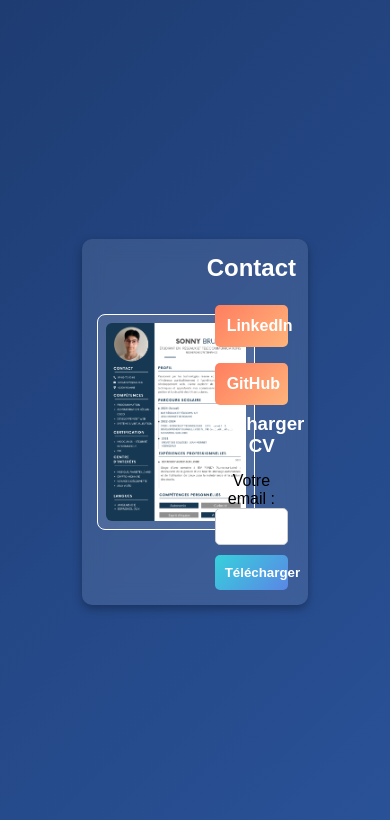
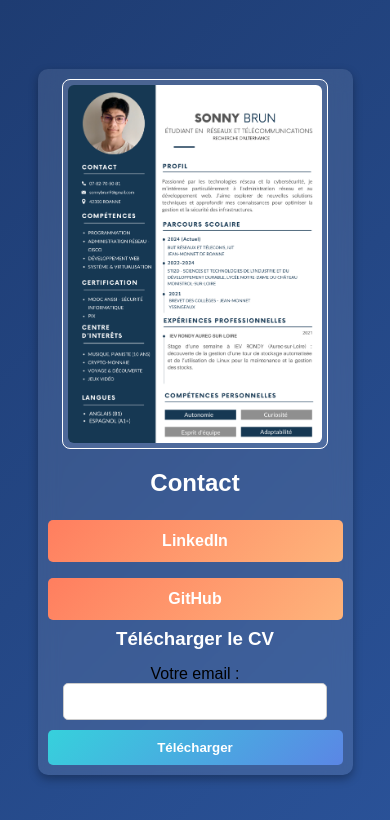
Before and after one commit to sonnybn/cv, a plain HTML site: page index.html in a window 390 px wide. Drawn offline with Linux system fonts and the light colour scheme.

Commit message:
Update style.css

```diff
--- a/style.css
+++ b/style.css
@@ -9,18 +9,20 @@ body {
     display: flex;
     justify-content: center;
     align-items: center;
-    height: 100vh;
+    min-height: 100vh;
     background: linear-gradient(135deg, #1e3c72, #2a5298);
+    padding: 20px; /* Pour éviter que le contenu touche les bords sur mobile */
 }
 
 .container {
     display: flex;
+    flex-wrap: wrap; /* Permet au contenu de passer en colonne sur petit écran */
     justify-content: space-between;
     align-items: center;
-    width: 58%;  /* Réduction de la largeur du cadre blanc */
+    width: 58%;
     max-width: 850px;
     background: rgba(255, 255, 255, 0.1);
-    padding: 15px; /* Moins d’espace autour */
+    padding: 15px;
     border-radius: 10px;
     backdrop-filter: blur(10px);
     box-shadow: 0 4px 10px rgba(0, 0, 0, 0.3);
@@ -31,8 +33,8 @@ body {
     display: flex;
     justify-content: center;
     align-items: center;
-    width: fit-content; /* Ajuste la largeur automatiquement autour de l’image */
-    padding: 8px 8px; /* Réduction de l’espace à gauche et à droite */
+    width: 55%; /* Ajustement pour éviter que ça prenne trop de place */
+    padding: 5px;
     border: 1px solid white;
     border-radius: 8px;
     background: rgba(255, 255, 255, 0.1);
@@ -45,17 +47,16 @@ body {
     border-radius: 6px;
 }
 
+/* Section des boutons */
 .right-section {
     width: 40%;
     display: flex;
     flex-direction: column;
     align-items: center;
     text-align: center;
-    margin-left: -40px; /* Décalage plus important vers la gauche */
-    padding-right: 5px; /* Ajustement fin pour garder un bon équilibre */
+    margin-left: -30px; /* Ajustement pour un bon positionnement */
+    padding-right: 5px;
 }
-
-
 
 .right-section h2, .right-section h3 {
     color: white;
@@ -66,7 +67,7 @@ body {
 .btn {
     display: block;
     text-align: center;
-    width: 100%;
+    width: 90%; /* Ajustement pour ne pas être trop large sur mobile */
     padding: 12px;
     margin: 8px 0;
     border: none;
@@ -100,7 +101,7 @@ form {
 }
 
 input {
-    width: 100%;
+    width: 90%; /* Évite que le champ soit trop large sur mobile */
     padding: 10px;
     margin-bottom: 10px;
     border: 1px solid #ccc;
@@ -108,7 +109,7 @@ input {
 }
 
 button {
-    width: 100%;
+    width: 90%;
     padding: 10px;
     background: linear-gradient(135deg, #36d1dc, #5b86e5);
     color: white;
@@ -129,3 +130,28 @@ button:active {
     transform: scale(0.95);
     box-shadow: 0 2px 5px rgba(54, 209, 220, 0.5);
 }
+
+/* ✅ RESPONSIVE DESIGN */
+@media screen and (max-width: 768px) {
+    .container {
+        width: 90%; /* Plus de place pour le contenu sur mobile */
+        flex-direction: column;
+        align-items: center;
+        padding: 10px;
+    }
+
+    .cv-container {
+        width: 90%; /* Le CV prend plus de place sur mobile */
+        margin-bottom: 20px;
+    }
+
+    .right-section {
+        width: 100%; /* Pour bien centrer les boutons */
+        margin-left: 0;
+        padding: 0;
+    }
+
+    .btn, button {
+        width: 100%; /* Prend toute la largeur sur mobile */
+    }
+}
```
